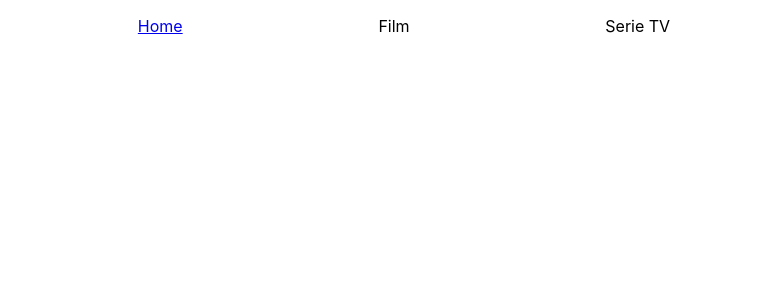
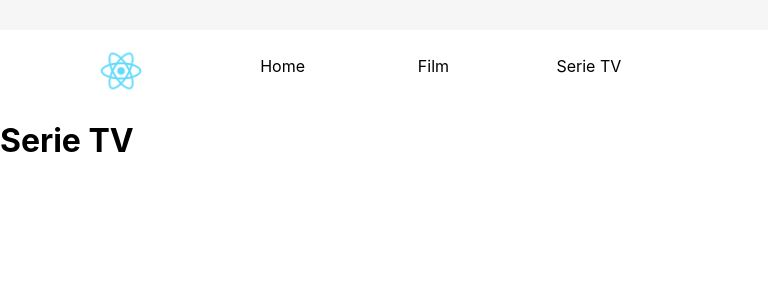
Before and after one commit to TrainingReact/TMDB, a React (Create React App) app: page /serieTV in a window 768 px wide. Shown: the top 300 px of the page. Built offline with nearby package versions, Linux system fonts and the light colour scheme.

Commit message:
layout menu e menu responsive

```diff
--- a/src/componenti.js
+++ b/src/componenti.js
@@ -1,19 +1,56 @@
 import { BrowserRouter as Router, Switch, Route, Link } from "react-router-dom";
+import Home from './home';
+import Film from './film';
+import Serietv from './serietv';
+import logo from './lg.png';
+
+//componente che contiene gli elementi da tenere in header
+export default function Header() {
+    return (
+        <div>
+            <UpperHeader />
+            <Menu />
+        </div>
 
 
-export default function Menu() {
+    )
+}
+
+//componente relativo alla barra in alto (al momento la barra è vuota)
+export function UpperHeader() {
     return (
+        <div className='logo'>
+        </div>
+    )
+}
+
+//componete che si occupa della gestione del menù e del cambio pagina
+export function Menu() {
+    return (
+
         <Router>
-            <div>
-                <ul className='menuContainer'>
-                    <li className='menuItem'><Link to="/">Home</Link></li>
-                    <li className='menuItem'>Film</li>
-                    <li className='menuItem'>Serie TV</li>
-                </ul>
-                <Switch>
+                    <nav className = 'xsmall-cell'>
+                        <ul className='headerContainer menuContainer'>
+                            <li className='liMenu'><Link to="/" name='home'> <img className='immagineLogo' src={logo} alt='logo di ReactJS' title='logo di ReactJS' aria-labelledby='logo ReactJS' /></Link></li>
+                            <li className='liMenu'><Link className='menuItem' to="/" name='home'> Home</Link></li>
+                            <li className='liMenu'><Link className='menuItem' to="/film" name='film'>Film</Link></li>
+                            <li className='liMenu'><Link className='menuItem' to="/serieTV" name='serieTV'>Serie TV</Link></li>
+                            <li className='liMenu'></li>
+                        </ul>
+                    </nav>
+                    <Switch>
 
-                </Switch>
-            </div>
+                        <Route exact path="/">
+                            <Home />
+                        </Route>
+                        <Route exact path="/film">
+                            <Film />
+                        </Route>
+                        <Route exact path="/serieTV">
+                            <Serietv />
+                        </Route>
+                    </Switch>
         </Router>
+
     );
 }
--- /dev/null
+++ b/src/css/menucss.css
@@ -0,0 +1,59 @@
+.menuContainer {
+
+  justify-content: space-around;
+  align-content: flex-start;
+}
+
+.menuItem {
+  display: flex;
+  padding: 10px;
+  width: 77%;
+  justify-content: center;
+  color:black;
+}
+
+.menuItem:hover{
+  /*text-decoration: underline;*/
+  border-bottom: #D7D7D7;
+  border-bottom-width:3px;
+  border-left-color: transparent;
+  border-right-color: transparent;
+  border-top-color: transparent;
+  border-style: solid;
+  color: black;
+}
+
+.menuItem:focus{
+  border-bottom: #909090;
+  border-bottom-width:3px;
+  border-left-color: transparent;
+  border-right-color: transparent;
+  border-top-color: transparent;
+  border-style: solid;
+  color:black;
+}
+
+
+.headerContainer {
+  display: flex;
+  flex-flow: row wrap;
+
+}
+
+.logo {
+  justify-content: flex-start;
+  height: 30px;
+  background-color: rgba(211, 211, 211, 0.2);
+}
+
+a{
+  text-decoration: none;
+}
+
+.liMenu{
+list-style-type: none;
+}
+
+.immagineLogo{
+  height:50px;
+}
--- /dev/null
+++ b/src/css/responsive.css
@@ -0,0 +1,38 @@
+/*
+ * media queries
+ */
+ @media screen and (max-width: 1024px){
+	.medium-cell-1of1 {
+		flex: 0 0 100%;
+	}
+	.medium-cell-1of2 {
+		flex: 0 0 50%;
+	}
+	.medium-cell-1of3 {
+		flex: 0 0 33.333333%;
+	}
+	.medium-cell-1of4 {
+		flex: 0 0 25%;
+	}
+}
+
+@media (min-width: 481px) {
+  .xsmall-cell{
+      flex: 0 0 20%
+  }
+}
+
+@media (max-width: 800px){
+	.small-cell-1of1 {
+		flex: 0 0 100%;
+	}
+	.small-cell-1of2 {
+		flex: 0 0 50%;
+	}
+	.small-cell-1of3 {
+		flex: 0 0 33.333333%;
+	}
+	.small-cell-1of4 {
+		flex: 0 0 25%;
+	}
+}
--- /dev/null
+++ b/src/film.js
@@ -0,0 +1,7 @@
+
+
+export default function Film(){
+    return(
+        <h1>Film</h1>
+        );
+}
--- /dev/null
+++ b/src/home.js
@@ -0,0 +1,7 @@
+
+
+export default function Home(){
+    return(<h1>
+        Home
+    </h1>);
+}
--- a/src/index.js
+++ b/src/index.js
@@ -1,9 +1,10 @@
 import React from 'react';
 import ReactDOM from 'react-dom';
 import './index.css';
-import './menucss.css'
+import './css/menucss.css'
+import './css/responsive.css'
 //import App from './App';
-import Menu from './componenti'
+import Header from './componenti'
 //import reportWebVitals from './reportWebVitals';
 
 /*ReactDOM.render(
@@ -21,7 +22,7 @@ reportWebVitals();
 
 ReactDOM.render(
 
-    <Menu />,
+    <Header />,
 
   document.getElementById('root')
 );
--- a/src/menucss.css
+++ /dev/null
@@ -1,9 +0,0 @@
-.menuContainer {
-  display: flex;
-  flex-flow: row wrap;
-  justify-content: space-around;
-}
-
-.menuItem {
-  display: flex;
-}
--- /dev/null
+++ b/src/serietv.js
@@ -0,0 +1,7 @@
+
+
+export default function Serietv(){
+    return(
+        <h1>Serie TV</h1>
+        );
+}
```
Also changed, not shown: src/lg.png (added), 1 other file (tests, documents, lock files or other folders).
